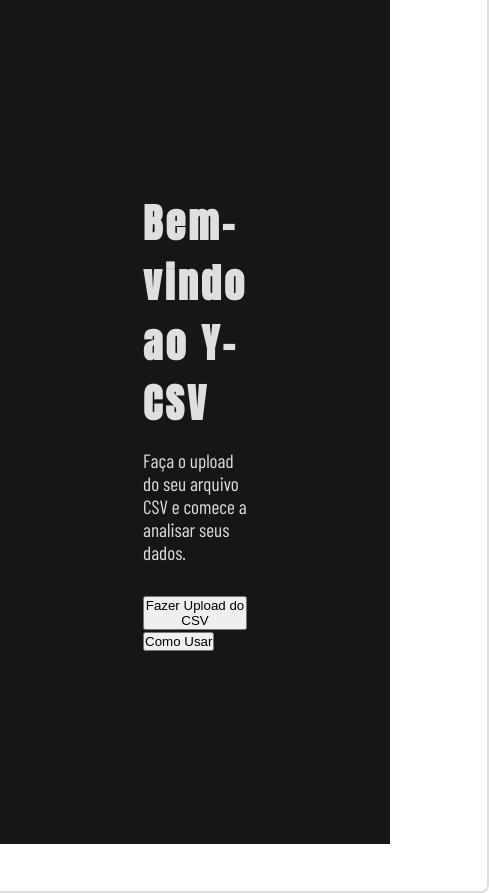
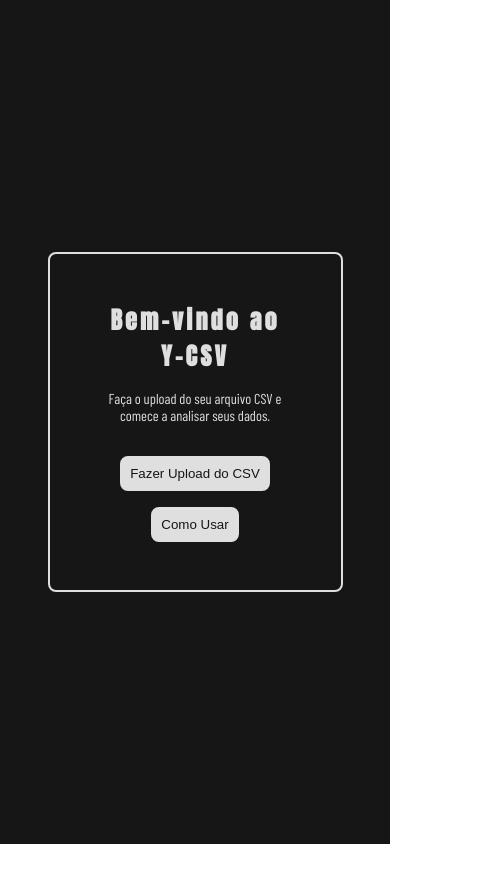
Before and after one commit to yannickcruz/Y-CSV, a React (Vite) app: page / in a window 390 px wide. Shown: the whole page, 489 px wide, since content can reach past the window. After the commit the page ends 844 px from the top, so only its background shows below. Built offline with nearby package versions, Linux system fonts and the light colour scheme.

Commit message:
feat: Feito a página inicial

```diff
--- a/src/App.jsx
+++ b/src/App.jsx
@@ -1,6 +1,7 @@
 import { Routes, Route } from 'react-router-dom'
 import Layout from './components/Layout'
 import StartPage from './components/StartPage'
+import Editor from './components/Editor'
 
 function App() {
   return(
@@ -8,6 +9,7 @@ function App() {
       <Routes>
         <Route path='/' element={<Layout />}>
           <Route index element={<StartPage />} />
+          <Route path='editor' element={<Editor />} />
         </Route>
       </Routes>
     </>
--- /dev/null
+++ b/src/components/Editor.jsx
@@ -0,0 +1,11 @@
+import "../css/Editor.css"
+
+const Editor = () => {
+    return(
+        <section id="Editor">
+            <h1>Editor de CSV</h1>
+        </section>
+    )
+}
+
+export default Editor
--- a/src/css/Layout.css
+++ b/src/css/Layout.css
@@ -1,8 +1,11 @@
 .app-container{
     display: flex;
+    flex-direction: column;
     background-color: var(--bg-color);
+    min-height: 100dvh;
 }
 #main-content{
     display: flex;
     flex-direction: column;
+    flex: 1;
 }
--- a/src/css/StartPage.css
+++ b/src/css/StartPage.css
@@ -1,17 +1,19 @@
 #StartPage{
-    width: 100vw;
+    width: 100%;
     display: flex;
+    flex: 1 ;
     flex-direction: column;
     align-items: center;
     justify-content: center;
-    height: 100vh;
 }
 
 #box-container{
     display: flex;
     flex-direction: column;
     align-items: center;
-    padding: 15rem;
+    width: 100%;
+    max-width: 800px;
+    padding: 3rem;
     border: 2px solid var(--txt-color);
     border-radius: 0.5rem;
 
@@ -30,3 +32,70 @@
     color: var(--txt-color);
     margin-bottom: 2rem;
 }
+
+.start-btns{
+    display: flex;
+    flex-direction: column;
+    align-items: center;
+    gap: 1rem;
+}
+
+.btn{
+    background-color: var(--txt-color);
+    color: var(--bg-color);
+    padding: 1rem;
+    border: none;
+    border-radius: 0.5rem;
+    border: 2px solid var(--txt-color);
+}
+
+.btn:hover{
+    background-color: var(--bg-color);
+    color: var(--txt-color);
+    cursor: pointer;
+}
+
+@media(max-width: 1200px){
+    #box-container{
+        width: 80%;
+    }
+}
+
+@media(max-width: 768px){
+    #box-container{
+        width: 60%;
+    }
+
+    #title{
+        font-size: 2rem;
+        text-align: center;
+    }
+
+    #description{
+        font-size: 1rem;
+        text-align: center;
+    }
+
+    .btn{
+        padding: 0.8rem;
+    }
+}
+
+@media(max-width: 400px){
+
+    #box-container{
+        width: 50%;
+    }
+
+    #title{
+        font-size: 1.5rem;
+    }
+
+    #description{
+        font-size: 0.9rem;
+    }
+
+    .btn{
+        padding: 0.5rem;
+    }
+}
```
Also changed, not shown: src/css/Editor.css (added).
